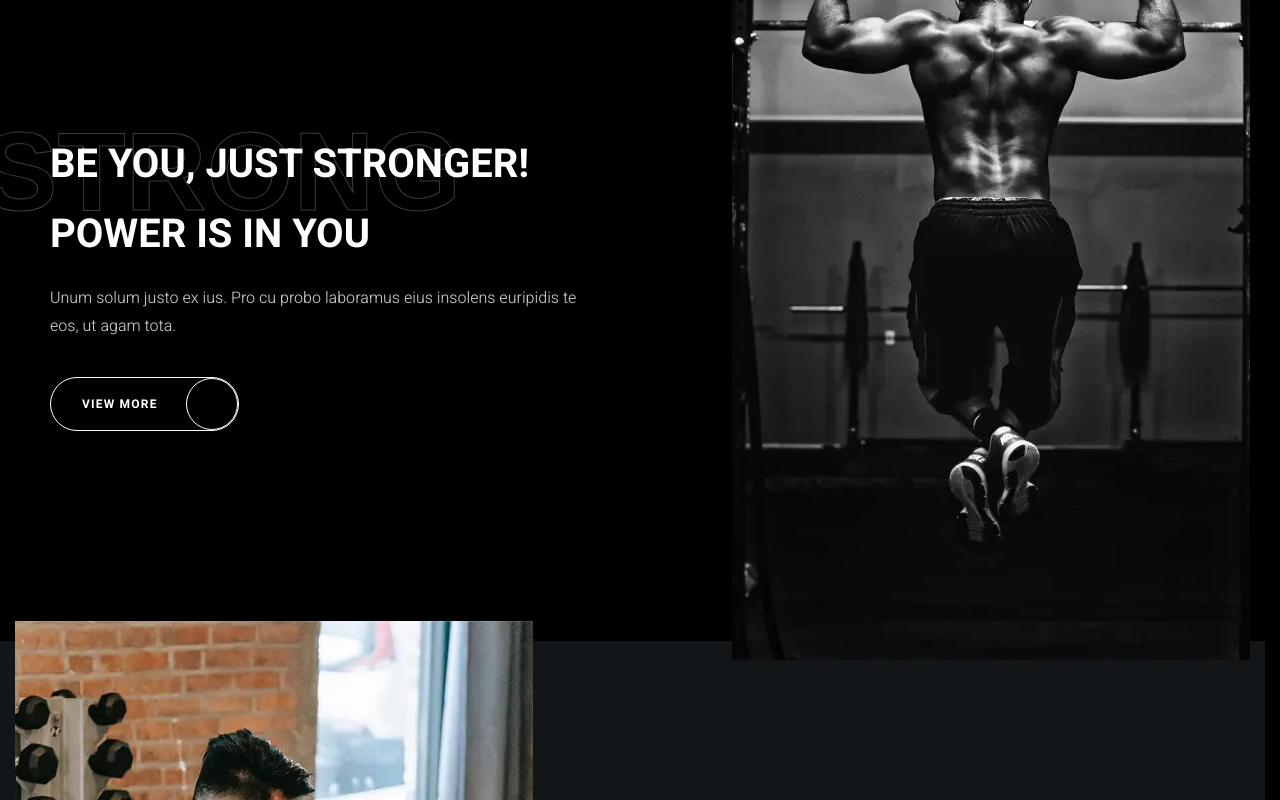
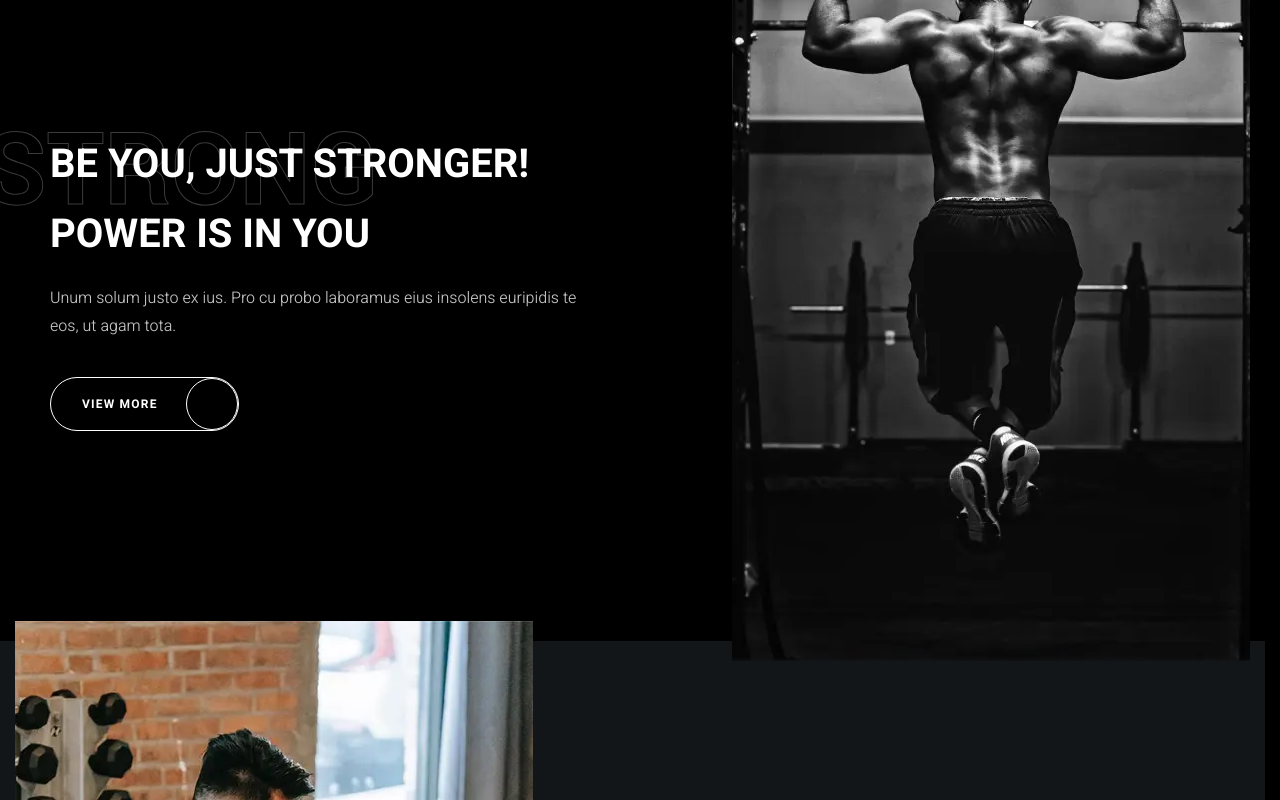
Before and after one commit to rand0111/kropp-fit-hw-web, a website built with Vite: page src/index.html in a window 1280 px wide. Shown: the part 880-1680 px from the top of the page. Built offline with nearby package versions, Linux system fonts and the light colour scheme; files whose address does not match are found by name.

Commit message:
Font fix 2

```diff
--- a/src/css/fonts.css
+++ b/src/css/fonts.css
@@ -14,7 +14,7 @@
 }
 @font-face {
   font-family: 'Yantramanav';
-  src: url('./fonts/Yantramanav-Bold.woff2') format('woff2');
+  src: url('../fonts/Yantramanav-Bold.woff2') format('woff2');
   font-weight: 700;
   font-style: normal;
   font-display: swap;
```
